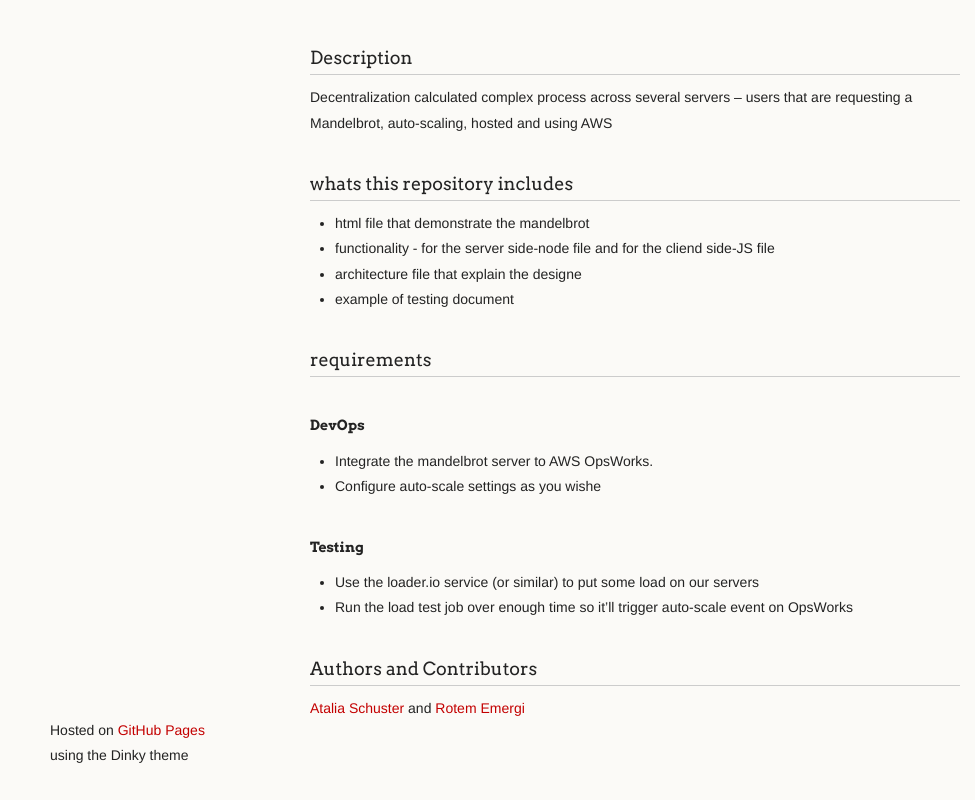
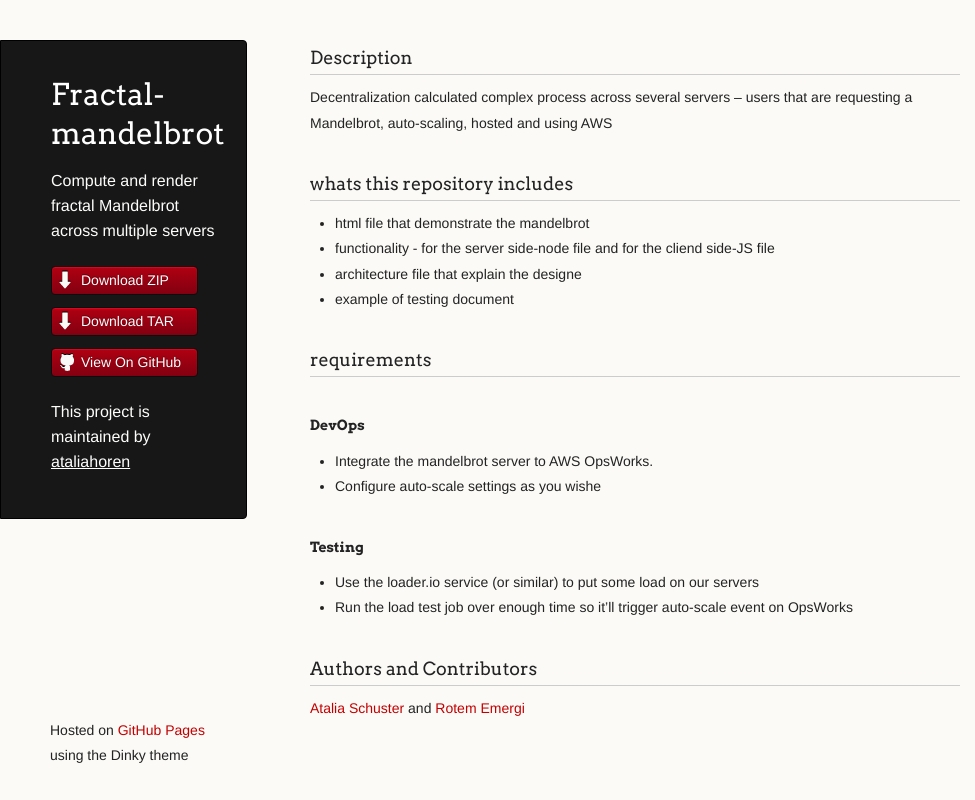
Before and after one commit to ataliahoren/Fractal-Mandelbrot, a plain HTML site: page index.html in a window 1280 px wide. Shown: the whole page, without its empty margins (0-975 px from the left). Drawn offline with Linux system fonts and the light colour scheme.

Commit message:
Update index.html

```diff
--- a/index.html
+++ b/index.html
@@ -15,7 +15,17 @@
   </head>
   <body>
     <div class="wrapper">
-          </header>
+     <header>
+         <h1 class="header">Fractal-mandelbrot</h1>
+         <p class="header">Compute and render fractal Mandelbrot across multiple servers</p>
+
+         <ul>
+           <li class="download"><a class="buttons" href="https://github.com/ataliahoren/Fractal-Mandelbrot/zipball/master">Download ZIP</a></li>
+           <li class="download"><a class="buttons" href="https://github.com/ataliahoren/Fractal-Mandelbrot/tarball/master">Download TAR</a></li>
+           <li><a class="buttons github" href="https://github.com/ataliahoren/Fractal-Mandelbrot">View On GitHub</a></li>
+         </ul>
+         <p class="header">This project is maintained by <a class="header name" href="https://github.com/ataliahoren">ataliahoren</a></p>
+      </header>
       <section>
         <h3>
 <a id="description" class="anchor" href="#description" aria-hidden="true"><span aria-hidden="true" class="octicon octicon-link"></span></a>Description</h3>
```
